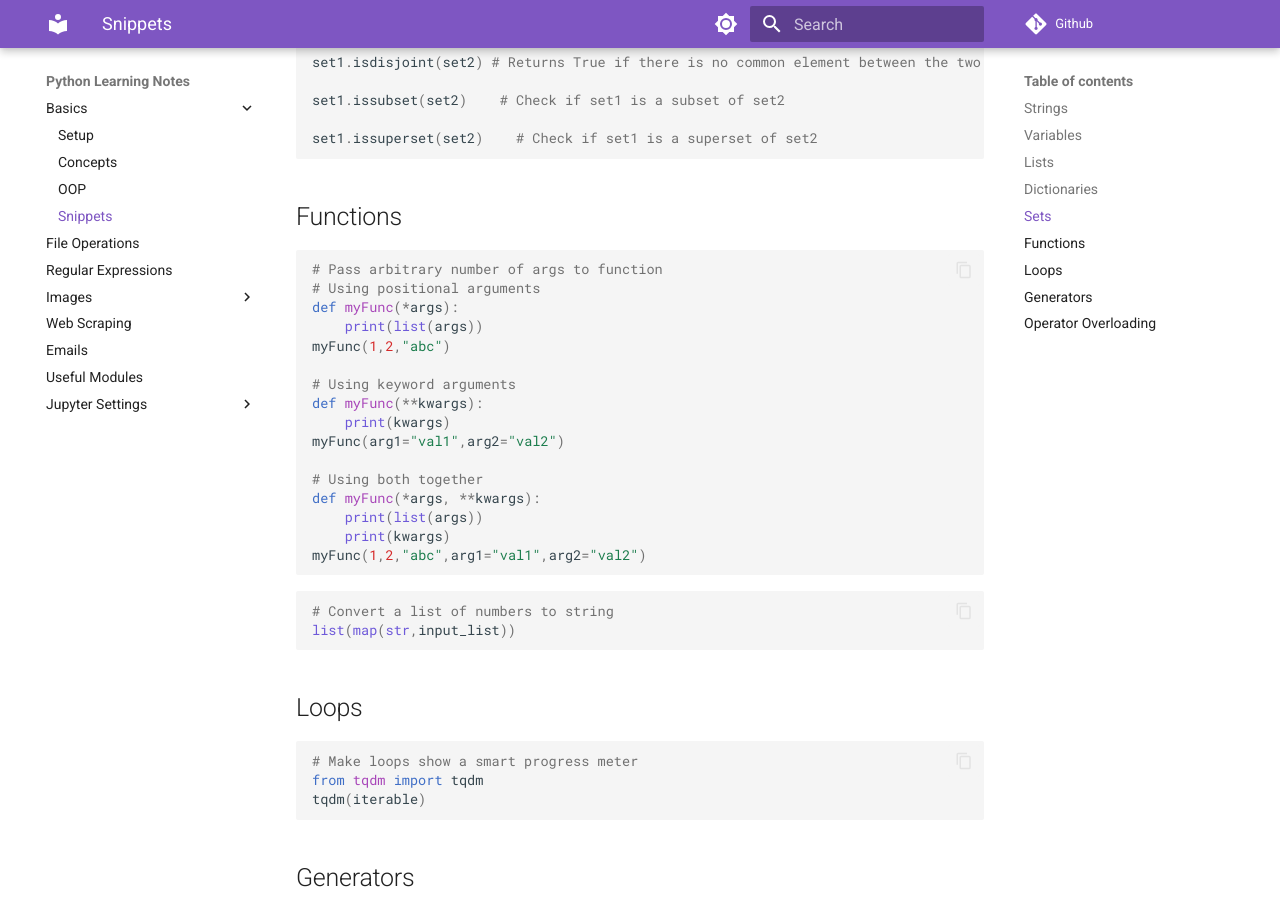
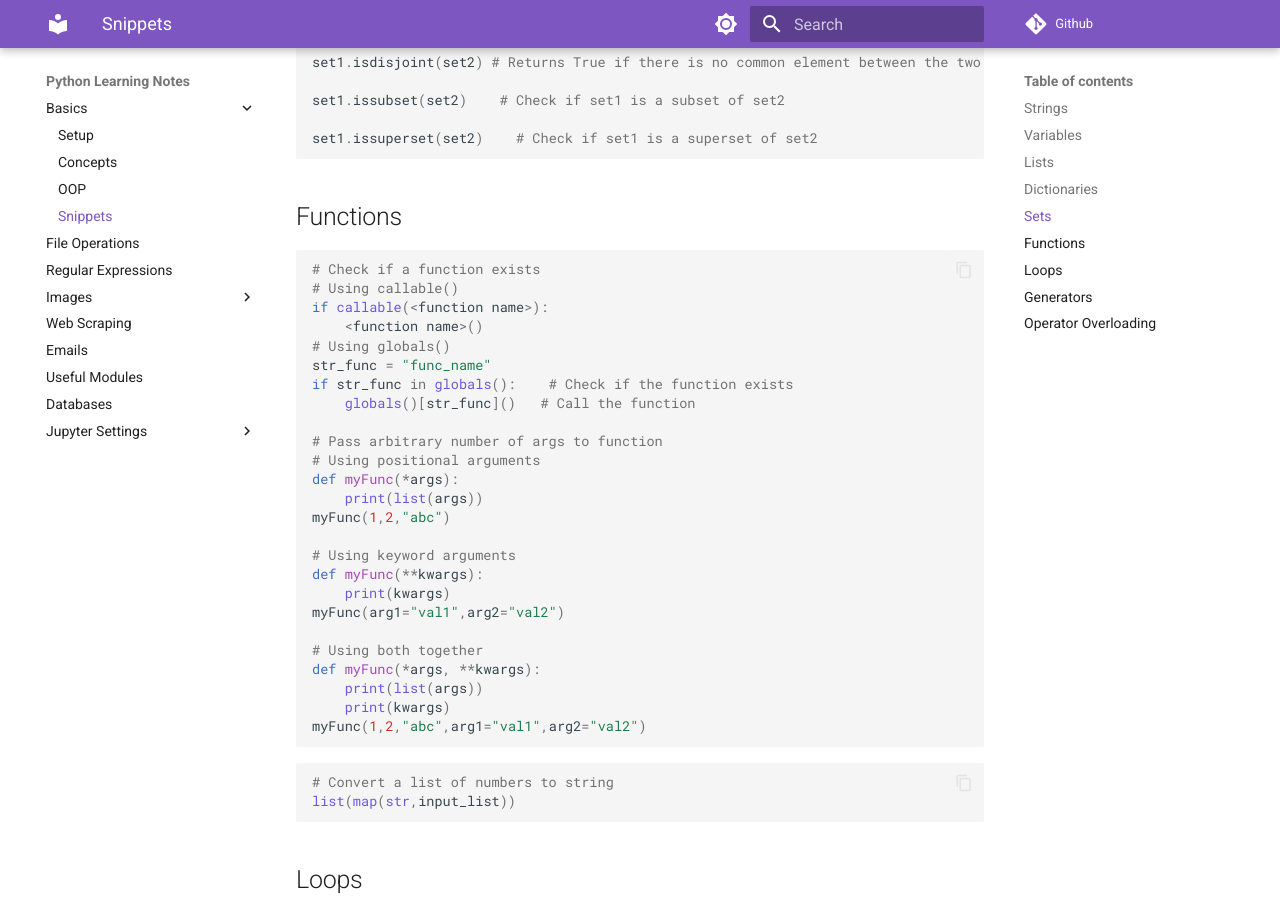
Before and after one commit to paulang1807/learn-python, an MkDocs documentation site: the page built from docs/bas_snip.md, in a window 1280 px wide and 900 px high, scrolled down 2724 px. Built offline with MkDocs 1.6.1 and Material for MkDocs 9.7.7, drawn with Linux system fonts in a browser that asks for light colours; comment, search, counter and statistics services are not loaded.

Commit message:
sql lite

````diff
--- a/docs/bas_snip.md
+++ b/docs/bas_snip.md
@@ -137,6 +137,15 @@ set1.issuperset(set2)    # Check if set1 is a superset of set2
 
 ## Functions
 ```python
+# Check if a function exists
+# Using callable()
+if callable(<function name>):
+    <function name>()
+# Using globals()
+str_func = "func_name"
+if str_func in globals():    # Check if the function exists
+    globals()[str_func]()   # Call the function
+
 # Pass arbitrary number of args to function
 # Using positional arguments
 def myFunc(*args):
--- a/mkdocs.yml
+++ b/mkdocs.yml
@@ -100,6 +100,7 @@ nav:
   - Web Scraping: web_scrape.md
   - Emails: mail.md
   - Useful Modules: use-mod.md
+  - Databases: db.md
   - Jupyter Settings:
     - Concepts: jup.md
     - Snippets: jup_snip.md
````
Also changed, not shown: README.md (+1 -0 lines), docs/db.md (added, +36 -0 lines).
